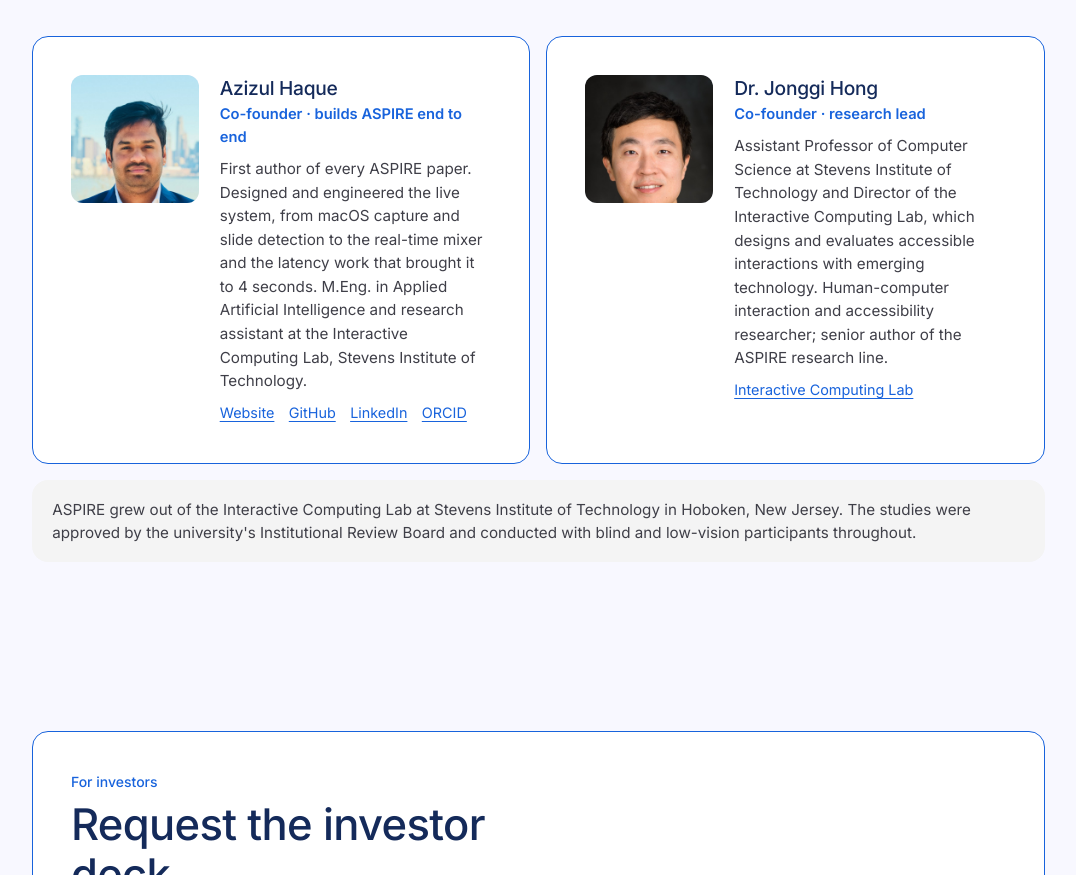
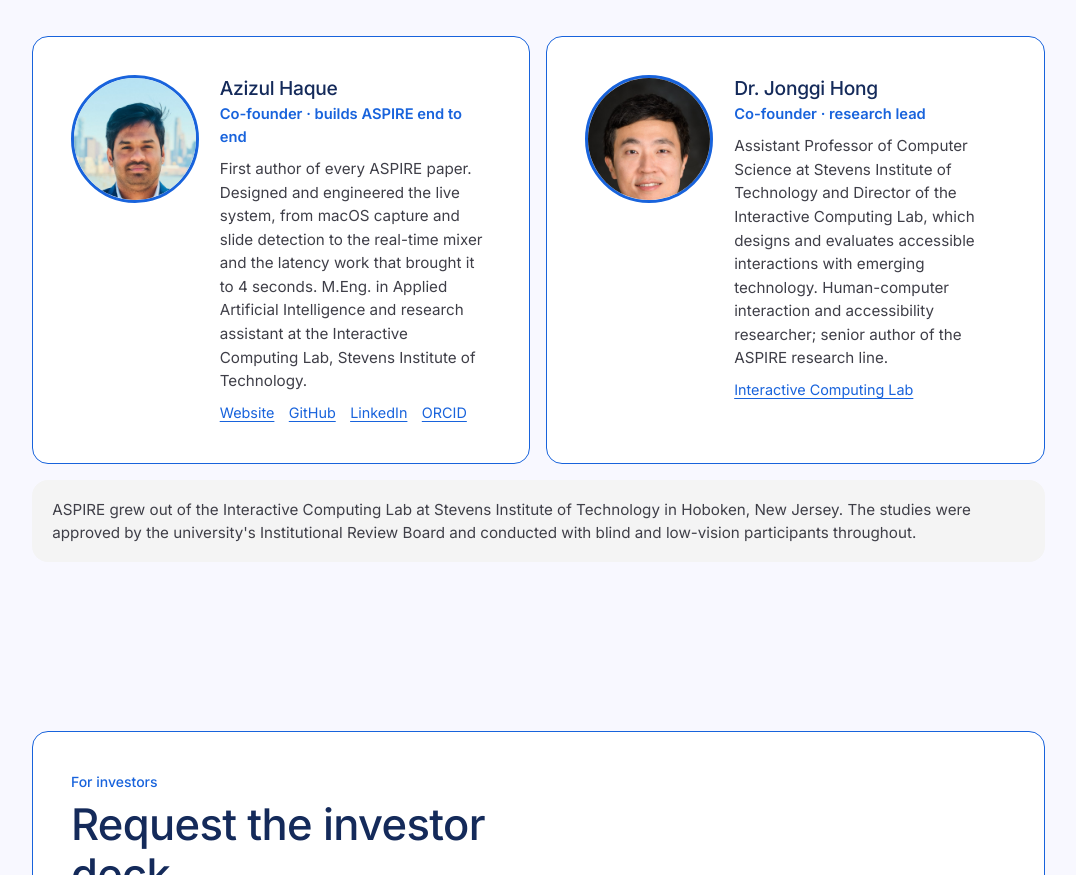
Before and after one commit to meazizul/aspire-website, a plain HTML site: page site/index.html in a window 1280 px wide. Shown: the part 9904-10779 px from the top of the page, without its empty margins (102-1178 px from the left). Drawn offline with Linux system fonts and the light colour scheme.

Commit message:
Team: circular avatars with the face centred
Co-Authored-By: Claude Fable 5.1 <noreply@anthropic.com>

```diff
--- a/site/css/style.css
+++ b/site/css/style.css
@@ -334,9 +334,9 @@ details summary { cursor: pointer; font-weight: 600; color: var(--brand); }
 .team { display: grid; grid-template-columns: 1fr 1fr; gap: 1rem; margin-top: 1.5rem; }
 @media (max-width: 760px) { .team { grid-template-columns: 1fr; } }
 .person { display: grid; grid-template-columns: 128px 1fr; gap: 1.3rem; align-items: start; }
-@media (max-width: 480px) { .person { grid-template-columns: 1fr; } }
-.avatar { width: 128px; height: 128px; border-radius: var(--r-img); background: var(--brand-soft); color: var(--heading); display: grid; place-items: center; font-size: 2rem; font-weight: 500; overflow: hidden; }
-.avatar img { width: 100%; height: 100%; object-fit: cover; object-position: 50% 22%; display: block; }
+@media (max-width: 480px) { .person { grid-template-columns: 1fr; justify-items: center; text-align: center; } .person .links { justify-content: center; } }
+.avatar { width: 128px; height: 128px; border-radius: 50%; background: var(--brand-soft); color: var(--heading); display: grid; place-items: center; font-size: 2rem; font-weight: 500; overflow: hidden; border: 3px solid var(--outline); box-shadow: 0 0 0 3px var(--surface); }
+.avatar img { width: 100%; height: 100%; object-fit: cover; object-position: 50% 38%; display: block; }
 .person h3 { margin: 0 0 .1rem; font-size: 1.2rem; }
 .person .role { color: var(--brand); font-weight: 600; font-size: .92rem; margin-bottom: .5rem; }
 .person p { font-size: .95rem; color: var(--ink-2); margin: 0 0 .6rem; }
```
